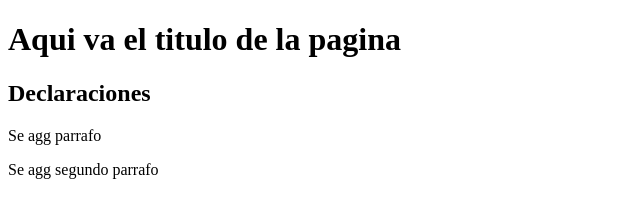
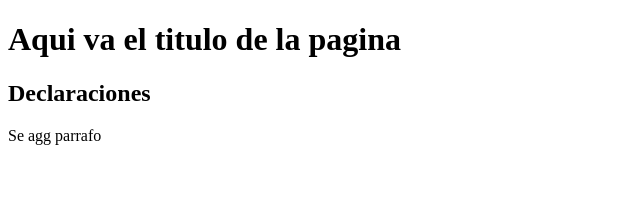
Before and after one commit to Sandead176/proyectowebempresarial, a plain HTML site: page index.html in a window 1280 px wide. Shown: the whole page, without its empty margins (0-640 px from the left). Drawn offline with Linux system fonts and the light colour scheme.

Commit message:
se actualiza

```diff
--- a/index.html
+++ b/index.html
@@ -1,15 +1,18 @@
 <!DOCTYPE html>
 <html lang="en">
+
 <head>
     <meta charset="UTF-8">
     <meta http-equiv="X-UA-Compatible" content="IE=edge">
     <meta name="viewport" content="width=device-width, initial-scale=1.0">
     <title>DRVSCODE</title>
 </head>
+
 <body>
     <h1>Aqui va el titulo de la pagina</h1>
     <h2>Declaraciones</h2>
     <p>Se agg parrafo</p>
-    <p>Se agg segundo parrafo</p>
+
 </body>
+
 </html>
```
